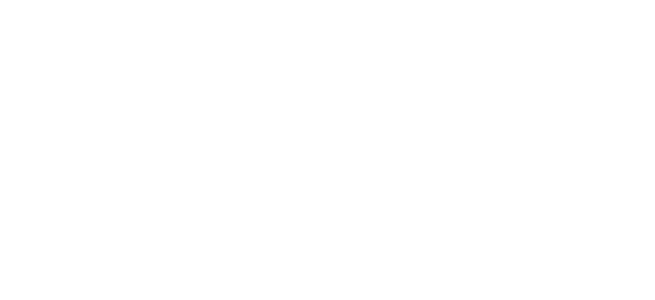
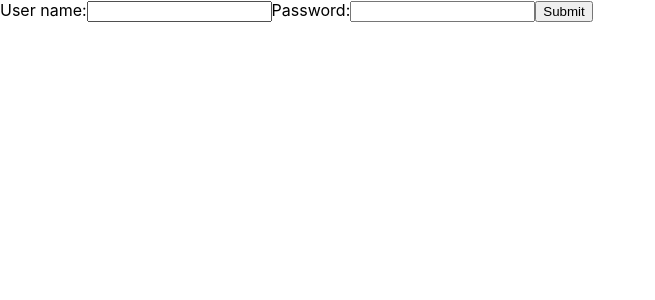
Before and after one commit to EvaFr/edu-web, a React (Create React App) app: page /login in a window 1280 px wide. Shown: the top 300 px of the page, without its empty margins (0-655 px from the left). Built offline with nearby package versions, Linux system fonts and the light colour scheme; the HTML template or start-up script is replaced by a standard one.

Commit message:
feature(authentication): Login form added

```diff
--- a/src/App.jsx
+++ b/src/App.jsx
@@ -1,6 +1,7 @@
 import React from 'react';
 import { BrowserRouter, Route } from 'react-router-dom';
 import Welcome from './pages/welcome/Welcome';
+import Login from './pages/authentication/Login';
 import Menu from './pages/menu/Menu';
 
 const App = () => {
@@ -8,6 +9,7 @@ const App = () => {
     <BrowserRouter>
       <>
         <Route path="/" exact component={Welcome} />
+        <Route path="/login" component={Login} />
         <Route path="/book/:id" component={Menu} />
       </>
     </BrowserRouter>
--- /dev/null
+++ b/src/pages/authentication/Login.jsx
@@ -0,0 +1,94 @@
+import React, { useState, useEffect } from 'react';
+import Error from '../../components/Error';
+
+export const getRandomInt = (min, max) =>
+  Math.floor(Math.random() * (max - min + 1)) + min;
+
+const isValid = ({ userName, password }) => {
+  if (
+    userName != null &&
+    userName.length > 0 &&
+    password != null &&
+    password.length > 0
+  ) {
+    return true;
+  }
+
+  return false;
+};
+
+const login = ({ userName, password }, setError, setLoginResponse) => {
+  const sessionId = getRandomInt(0, 20000000).toString();
+  const url = `/api/authentication/login?password=${password}&username=${userName}&sessionid=${sessionId}`;
+
+  fetch(url)
+    .then(response => response.json())
+    .then(json => setLoginResponse(json))
+    .catch(error => setError(error));
+};
+
+const showLoader = loading => (loading ? <p>Loading</p> : <p />);
+
+const showLoginResponse = loginResponse => {
+  if (!loginResponse) {
+    return <p />;
+  }
+
+  return <>{loginResponse.message}</>;
+};
+
+const Login = () => {
+  const [userName, setUserName] = useState('');
+  const [password, setPassword] = useState('');
+  const [loginData, setLoginData] = useState({
+    userName: '',
+    password: ''
+  });
+  const [loading, setLoading] = useState(false);
+  const [error, setError] = useState(null);
+  const [loginResponse, setLoginResponse] = useState(null);
+  useEffect(() => {
+    if (isValid(loginData)) {
+      setLoading(true);
+      login(loginData, setError, setLoginResponse);
+      setLoading(false);
+    }
+  }, [loginData]);
+
+  const onSubmit = () => {
+    setLoginData({ userName, password });
+  };
+
+  if (error) {
+    return <Error error={error} />;
+  }
+
+  return (
+    <>
+      <label htmlFor="userName">
+        User name:
+        <input
+          id="userName"
+          type="text"
+          onChange={event => setUserName(event.target.value)}
+        />
+      </label>
+
+      <label htmlFor="password">
+        Password:
+        <input
+          id="password"
+          type="password"
+          onChange={event => setPassword(event.target.value)}
+        />
+      </label>
+
+      <input type="submit" onClick={onSubmit} />
+
+      {showLoader(loading)}
+      {showLoginResponse(loginResponse)}
+    </>
+  );
+};
+
+export default Login;
```
